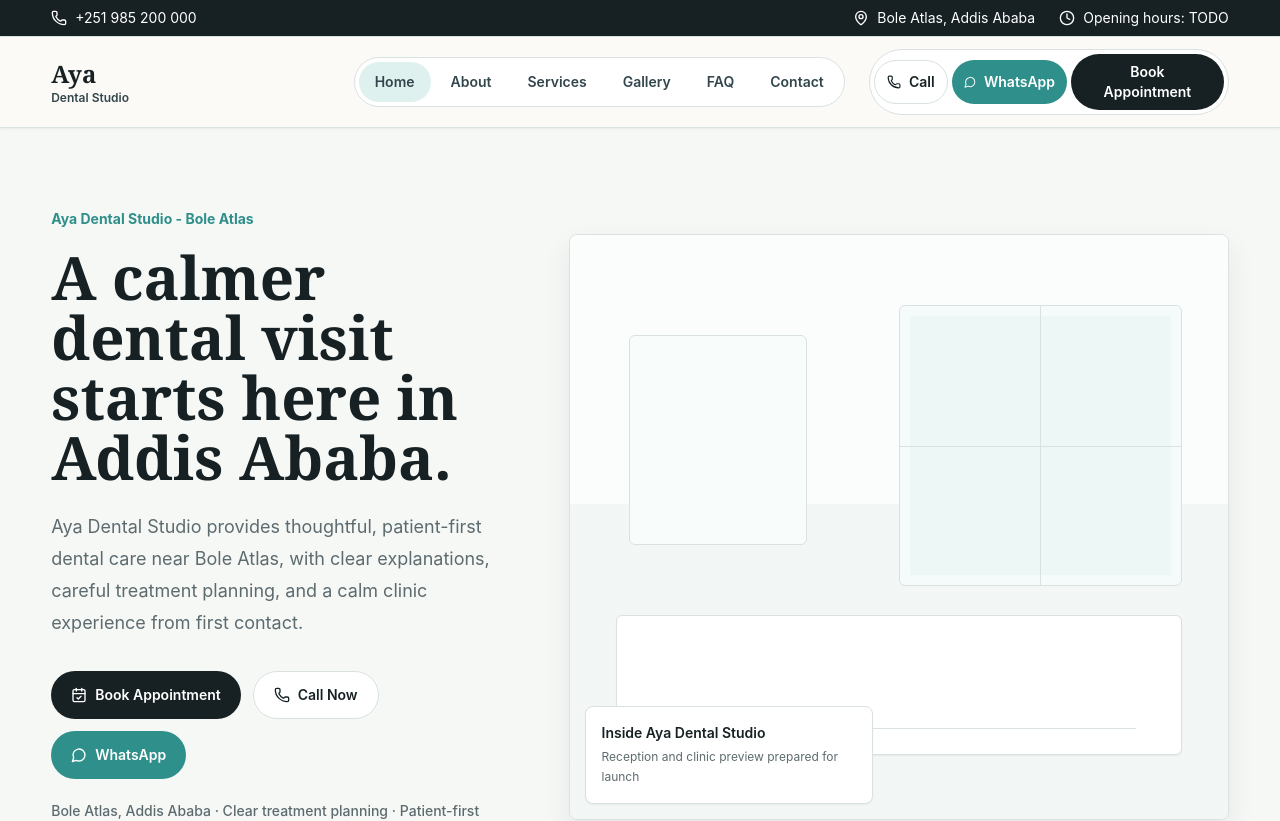
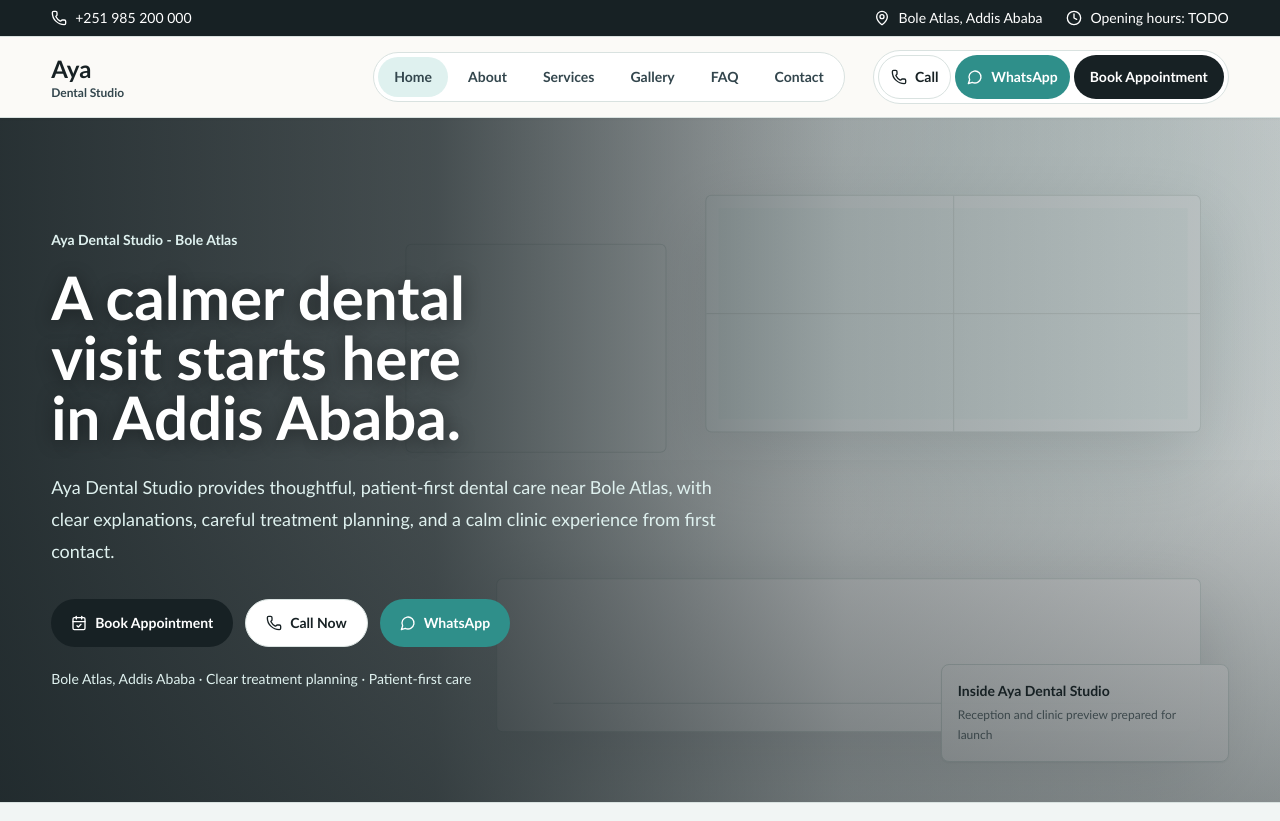
Before and after one commit to aleeShimelis/Aya_website, a Next.js app: page / in a window 1280 px wide. Shown: the top 821 px of the page. Built offline with nearby package versions, Linux system fonts and the light colour scheme; no server answers.

Commit message:
hero section and font

```diff
--- a/app/globals.css
+++ b/app/globals.css
@@ -39,7 +39,8 @@
   margin: 0;
   background: var(--color-background);
   color: var(--color-foreground);
-  font-family: Inter, ui-sans-serif, system-ui, sans-serif;
+  font-family: Candara, "Aptos", "Avenir Next", "Segoe UI Variable", ui-sans-serif, system-ui,
+    sans-serif;
   font-size: 16px;
   line-height: 1.625;
   text-rendering: optimizeLegibility;
@@ -133,47 +134,85 @@
 }
 
 .hero-section {
-  min-height: auto;
-  background: color-mix(in srgb, var(--color-teal-light) 18%, var(--color-background));
+  position: relative;
+  isolation: isolate;
+  min-height: calc(100svh - 4.5rem);
+  overflow: hidden;
+  background: var(--color-charcoal);
+  color: var(--color-card-bg);
+}
+
+.hero-section::before {
+  position: absolute;
+  inset: 0;
+  z-index: 1;
+  content: "";
+  background:
+    linear-gradient(
+      90deg,
+      rgb(23 33 36 / 0.92) 0%,
+      rgb(23 33 36 / 0.78) 34%,
+      rgb(23 33 36 / 0.34) 66%,
+      rgb(23 33 36 / 0.18) 100%
+    ),
+    linear-gradient(0deg, rgb(23 33 36 / 0.38), rgb(23 33 36 / 0.08) 48%);
+  pointer-events: none;
 }
 
 .hero-grid {
-  min-height: auto;
-  padding-block: 3.25rem;
+  position: relative;
+  z-index: 2;
+  min-height: inherit;
+  padding-block: clamp(4rem, 10vh, 8rem);
 }
 
 .hero-copy {
-  max-width: 65ch;
+  max-width: 48rem;
 }
 
 .hero-title {
-  max-width: 14ch;
+  max-width: 13ch;
+  text-wrap: balance;
+  text-shadow: 0 2px 18px rgb(0 0 0 / 0.42);
+}
+
+.hero-section .eyebrow {
+  color: var(--color-teal-light);
 }
 
 .hero-media {
-  position: relative;
-  isolation: isolate;
-  min-height: 24rem;
+  position: absolute;
+  inset: 0;
+  z-index: 0;
+  min-height: inherit;
 }
 
 .hero-media-frame {
+  height: 100%;
   min-height: inherit;
   overflow: hidden;
-  border: 1px solid var(--color-border);
-  border-radius: var(--radius-card);
-  background: var(--color-card-bg);
-  box-shadow: var(--shadow-md);
+  border: 0;
+  border-radius: 0;
+  background: var(--color-charcoal);
+  box-shadow: none;
 }
 
 .hero-media-room {
   position: relative;
+  height: 100%;
   min-height: inherit;
   background:
+    radial-gradient(
+      circle at 82% 18%,
+      color-mix(in srgb, var(--color-teal-light) 44%, transparent) 0 12%,
+      transparent 30%
+    ),
     linear-gradient(
       180deg,
-      color-mix(in srgb, var(--color-card-bg) 88%, var(--color-teal-light)) 0 46%,
-      color-mix(in srgb, var(--color-muted-bg) 84%, var(--color-card-bg)) 46% 100%
+      color-mix(in srgb, var(--color-card-bg) 84%, var(--color-teal-light)) 0 50%,
+      color-mix(in srgb, var(--color-muted-bg) 72%, var(--color-card-bg)) 50% 100%
     );
+  transform: scale(1.02);
 }
 
 .hero-room-window,
@@ -187,11 +226,13 @@
 .hero-room-window {
   top: 12%;
   right: 7%;
-  width: 43%;
-  height: 48%;
+  width: min(42rem, 38vw);
+  height: 34%;
   border-radius: var(--radius-md);
   background: color-mix(in srgb, var(--color-teal-light) 55%, var(--color-card-bg));
-  box-shadow: inset 0 0 0 10px color-mix(in srgb, var(--color-card-bg) 42%, transparent);
+  box-shadow:
+    inset 0 0 0 12px color-mix(in srgb, var(--color-card-bg) 38%, transparent),
+    0 26px 70px rgb(23 33 36 / 0.14);
 }
 
 .hero-room-window::before,
@@ -218,11 +259,12 @@
 .hero-room-desk {
   right: 7%;
   bottom: 11%;
-  left: 7%;
-  height: 24%;
+  left: auto;
+  width: min(72rem, 54vw);
+  height: 22%;
   border-radius: var(--radius-md);
   background: var(--color-card-bg);
-  box-shadow: var(--shadow-sm);
+  box-shadow: 0 28px 70px rgb(23 33 36 / 0.16);
 }
 
 .hero-room-desk::before {
@@ -234,24 +276,26 @@
 }
 
 .hero-room-accent {
-  top: 17%;
-  left: 9%;
-  width: 27%;
-  height: 36%;
+  top: 19%;
+  right: min(58rem, 48vw);
+  left: auto;
+  width: min(24rem, 20vw);
+  height: 30%;
   border-radius: var(--radius-md);
   background: color-mix(in srgb, var(--color-card-bg) 78%, var(--color-teal-light));
 }
 
 .hero-media-note {
   position: absolute;
-  bottom: 1rem;
-  left: 1rem;
+  right: clamp(1.25rem, 4vw, 5.5rem);
+  bottom: clamp(1.25rem, 5vh, 4rem);
   max-width: 18rem;
   border: 1px solid var(--color-border);
   border-radius: var(--radius-card);
-  background: color-mix(in srgb, var(--color-card-bg) 94%, var(--color-background));
+  background: color-mix(in srgb, var(--color-card-bg) 94%, transparent);
   box-shadow: var(--shadow-sm);
   padding: 1rem;
+  z-index: 2;
 }
 
 .placeholder-surface {
@@ -324,6 +368,78 @@
   background: var(--color-card-bg);
 }
 
+.studio-tour-section {
+  position: relative;
+  isolation: isolate;
+  min-height: calc(100svh - 4.5rem);
+  overflow: hidden;
+  background: var(--color-charcoal);
+  color: var(--color-card-bg);
+}
+
+.studio-tour-section::before {
+  position: absolute;
+  inset: 0;
+  z-index: 1;
+  content: "";
+  background:
+    linear-gradient(
+      90deg,
+      rgb(23 33 36 / 0.9) 0%,
+      rgb(23 33 36 / 0.62) 36%,
+      rgb(23 33 36 / 0.18) 72%
+    ),
+    linear-gradient(0deg, rgb(23 33 36 / 0.44), rgb(23 33 36 / 0.04) 50%);
+  pointer-events: none;
+}
+
+.studio-tour-copy {
+  position: relative;
+  z-index: 2;
+  display: flex;
+  min-height: inherit;
+  flex-direction: column;
+  justify-content: center;
+  padding-block: clamp(4rem, 10vh, 8rem);
+  text-shadow: 0 2px 18px rgb(0 0 0 / 0.44);
+}
+
+.studio-tour-section .eyebrow {
+  color: var(--color-teal-light);
+}
+
+.tour-viewer-shell,
+.tour-viewer-frame {
+  position: absolute;
+  inset: 0;
+  min-height: inherit;
+}
+
+.tour-viewer-poster {
+  background:
+    linear-gradient(
+      135deg,
+      color-mix(in srgb, var(--color-teal) 30%, var(--color-charcoal)),
+      color-mix(in srgb, var(--color-teal-light) 54%, var(--color-card-bg))
+    ),
+    repeating-linear-gradient(
+      45deg,
+      color-mix(in srgb, var(--color-card-bg) 12%, transparent) 0 1px,
+      transparent 1px 16px
+    );
+}
+
+.tour-viewer-message {
+  position: relative;
+  z-index: 2;
+  max-width: 28rem;
+  border: 1px solid color-mix(in srgb, var(--color-card-bg) 26%, transparent);
+  border-radius: var(--radius-card);
+  background: rgb(23 33 36 / 0.78);
+  padding: 1.25rem;
+  box-shadow: var(--shadow-md);
+}
+
 .tour-panorama {
   min-width: 180%;
 }
@@ -333,7 +449,49 @@
 }
 
 .tour-viewer-viewport {
-  height: 20rem;
+  height: 100%;
+  min-height: inherit;
+}
+
+@media (max-width: 767px) {
+  .hero-section::before,
+  .studio-tour-section::before {
+    background:
+      linear-gradient(90deg, rgb(23 33 36 / 0.94), rgb(23 33 36 / 0.72)),
+      linear-gradient(0deg, rgb(23 33 36 / 0.45), rgb(23 33 36 / 0.12) 52%);
+  }
+
+  .hero-room-window {
+    top: 10%;
+    right: -18%;
+    width: 76vw;
+    height: 28%;
+  }
+
+  .hero-room-desk {
+    right: -24%;
+    bottom: 8%;
+    width: 92vw;
+    height: 20%;
+  }
+
+  .hero-room-accent {
+    right: 8%;
+    top: 52%;
+    width: 34vw;
+    height: 20%;
+  }
+
+  .hero-media-note,
+  .tour-viewer-hint {
+    display: none;
+  }
+
+  .studio-tour-copy {
+    justify-content: flex-start;
+    padding-top: 5rem;
+    padding-bottom: 9rem;
+  }
 }
 
 @media (min-width: 768px) {
@@ -349,16 +507,9 @@
     padding-block: 3.5rem;
   }
 
-  .hero-grid {
-    padding-block: 4.25rem;
-  }
-
-  .hero-media {
-    min-height: 30rem;
-  }
-
-  .tour-viewer-viewport {
-    height: 26.25rem;
+  .hero-section,
+  .studio-tour-section {
+    min-height: calc(100svh - 6.8125rem);
   }
 }
 
@@ -375,32 +526,13 @@
     padding-block: 4.5rem;
   }
 
-  .hero-grid {
-    padding-block: 5rem;
-  }
-
-  .hero-media {
-    min-height: 32rem;
-  }
-
-  .tour-viewer-viewport {
-    height: 32.5rem;
+  .hero-section,
+  .studio-tour-section {
+    min-height: calc(100svh - 7.25rem);
   }
 }
 
 @media (min-width: 1280px) {
-  .hero-section {
-    min-height: 44rem;
-  }
-
-  .hero-grid {
-    min-height: 44rem;
-  }
-
-  .hero-media {
-    min-height: 36.5rem;
-  }
-
   .hero-title {
     font-size: 3.875rem;
     line-height: 1.02;
@@ -413,21 +545,8 @@
     padding-inline: 4rem;
   }
 
-  .hero-section,
-  .hero-grid {
-    min-height: 45.5rem;
-  }
-
-  .hero-media {
-    min-height: 39rem;
-  }
-
   .hero-title {
     font-size: 4.125rem;
-  }
-
-  .tour-viewer-viewport {
-    height: 38.75rem;
   }
 }
 
--- a/components/sections/Hero.tsx
+++ b/components/sections/Hero.tsx
@@ -5,13 +5,33 @@
 export function Hero() {
   return (
     <section className="hero-section border-b border-border">
-      <div className="container-site hero-grid grid items-center gap-10 lg:grid-cols-12 lg:gap-12 xl:gap-16">
-        <div className="hero-copy lg:col-span-5 xl:col-span-5">
+      <div className="hero-media">
+        {/* TODO: Replace this composed placeholder with an approved real clinic/reception photo. */}
+        <div
+          className="hero-media-frame"
+          role="img"
+          aria-label="Approved Aya Dental Studio reception or clinic environment photo placeholder"
+        >
+          <div className="hero-media-room" aria-hidden="true">
+            <span className="hero-room-window" />
+            <span className="hero-room-desk" />
+            <span className="hero-room-accent" />
+          </div>
+        </div>
+        <aside className="hero-media-note" aria-label="Hero media launch note">
+          <p className="text-sm font-semibold text-charcoal">Inside Aya Dental Studio</p>
+          <p className="mt-1 text-xs leading-5 text-muted-text">
+            Reception and clinic preview prepared for launch
+          </p>
+        </aside>
+      </div>
+      <div className="container-site hero-grid flex items-center">
+        <div className="hero-copy">
           <p className="eyebrow mb-4">Aya Dental Studio - Bole Atlas</p>
-          <h1 className="hero-title font-serif text-4xl font-semibold leading-tight text-charcoal md:text-5xl xl:text-6xl">
+          <h1 className="hero-title font-serif text-4xl font-semibold leading-tight text-card-bg md:text-5xl xl:text-6xl">
             A calmer dental visit starts here in Addis Ababa.
           </h1>
-          <p className="prose-width mt-6 text-lg leading-8 text-muted-text">
+          <p className="prose-width mt-6 text-lg leading-8 text-teal-light">
             Aya Dental Studio provides thoughtful, patient-first dental care near Bole Atlas, with
             clear explanations, careful treatment planning, and a calm clinic experience from first
             contact.
@@ -38,30 +58,10 @@
               WhatsApp
             </ButtonLink>
           </div>
-          <p className="mt-5 text-sm font-medium leading-6 text-muted-text">
+          <p className="mt-5 text-sm font-medium leading-6 text-teal-light">
             Bole Atlas, Addis Ababa <span aria-hidden="true">&middot;</span> Clear treatment
             planning <span aria-hidden="true">&middot;</span> Patient-first care
           </p>
-        </div>
-        <div className="hero-media lg:col-span-7 xl:col-span-7">
-          {/* TODO: Replace this composed placeholder with an approved real clinic/reception photo. */}
-          <div
-            className="hero-media-frame"
-            role="img"
-            aria-label="Approved Aya Dental Studio reception or clinic environment photo placeholder"
-          >
-            <div className="hero-media-room" aria-hidden="true">
-              <span className="hero-room-window" />
-              <span className="hero-room-desk" />
-              <span className="hero-room-accent" />
-            </div>
-          </div>
-          <aside className="hero-media-note" aria-label="Hero media launch note">
-            <p className="text-sm font-semibold text-charcoal">Inside Aya Dental Studio</p>
-            <p className="mt-1 text-xs leading-5 text-muted-text">
-              Reception and clinic preview prepared for launch
-            </p>
-          </aside>
         </div>
       </div>
     </section>
--- a/components/sections/InsideStudioTour.tsx
+++ b/components/sections/InsideStudioTour.tsx
@@ -1,37 +1,24 @@
-import { Card } from "@/components/ui/Card";
-import { SectionHeading } from "@/components/ui/SectionHeading";
 import { LazyTourViewer } from "@/components/virtual-tour/LazyTourViewer";
 
 const tourImagePath = "/images/virtual-tour/aya-reception-360.jpg";
 
 export function InsideStudioTour() {
   return (
-    <section className="section-padding bg-background">
-      <div className="container-site grid gap-8 lg:grid-cols-12 lg:items-start xl:gap-10">
-        <div className="lg:col-span-4">
-          <SectionHeading
-            eyebrow="Inside the Studio"
-            title="Take a 360° look inside Aya Dental Studio"
-            description="Preview the clinic environment before your visit. The final image should show the reception or waiting area with staff, prepared with consent."
-          />
-          <Card variant="highlight" className="mt-7">
-            <h3 className="text-lg font-semibold text-charcoal">Image requirements</h3>
-            <ul className="mt-4 space-y-3 text-sm leading-6 text-muted-text">
-              <li>TODO: staff consent required before publishing.</li>
-              <li>TODO: no patients visible without written consent.</li>
-              <li>TODO: reception or waiting area is preferred.</li>
-              <li>TODO: treatment room acceptable only if clean, staged, and not intimidating.</li>
-              <li>TODO: optimize the final 360 image to about 8 MB maximum or less.</li>
-            </ul>
-          </Card>
-        </div>
-        <div className="lg:col-span-8">
-          <p className="sr-only">
-            Interactive 360 degree viewer. Drag horizontally or use the arrow keys when focused.
-            The viewer is loaded only when this section approaches the viewport.
-          </p>
-          <LazyTourViewer imageSrc={tourImagePath} />
-        </div>
+    <section className="studio-tour-section">
+      <p className="sr-only">
+        Interactive 360 degree viewer. Drag horizontally or use the arrow keys when focused. The
+        viewer is loaded only when this section approaches the viewport.
+      </p>
+      <LazyTourViewer imageSrc={tourImagePath} />
+      <div className="container-site studio-tour-copy">
+        <p className="eyebrow mb-4">Inside the Studio</p>
+        <h2 className="font-serif text-3xl font-semibold leading-tight text-card-bg md:text-5xl">
+          Take a 360 degree look inside Aya Dental Studio
+        </h2>
+        <p className="mt-5 max-w-2xl text-base leading-7 text-teal-light md:text-lg md:leading-8">
+          Preview the clinic environment before your visit. The final image should show the
+          reception or waiting area with staff, prepared with consent.
+        </p>
       </div>
     </section>
   );
--- a/tailwind.config.ts
+++ b/tailwind.config.ts
@@ -38,8 +38,24 @@
         focus: "var(--shadow-focus)"
       },
       fontFamily: {
-        sans: ["Inter", "ui-sans-serif", "system-ui", "sans-serif"],
-        serif: ["Cormorant Garamond", "Georgia", "serif"]
+        sans: [
+          "Candara",
+          "Aptos",
+          "Avenir Next",
+          "Segoe UI Variable",
+          "ui-sans-serif",
+          "system-ui",
+          "sans-serif"
+        ],
+        serif: [
+          "Optima",
+          "Aptos Display",
+          "Candara",
+          "Avenir Next",
+          "ui-sans-serif",
+          "system-ui",
+          "sans-serif"
+        ]
       },
       maxWidth: {
         site: "none",
```
Also changed, not shown: components/virtual-tour/LazyTourViewer.tsx (+6 -9 lines), components/virtual-tour/TourViewer.tsx (+16 -13 lines), 1 other file (tests, documents, lock files or other folders).
